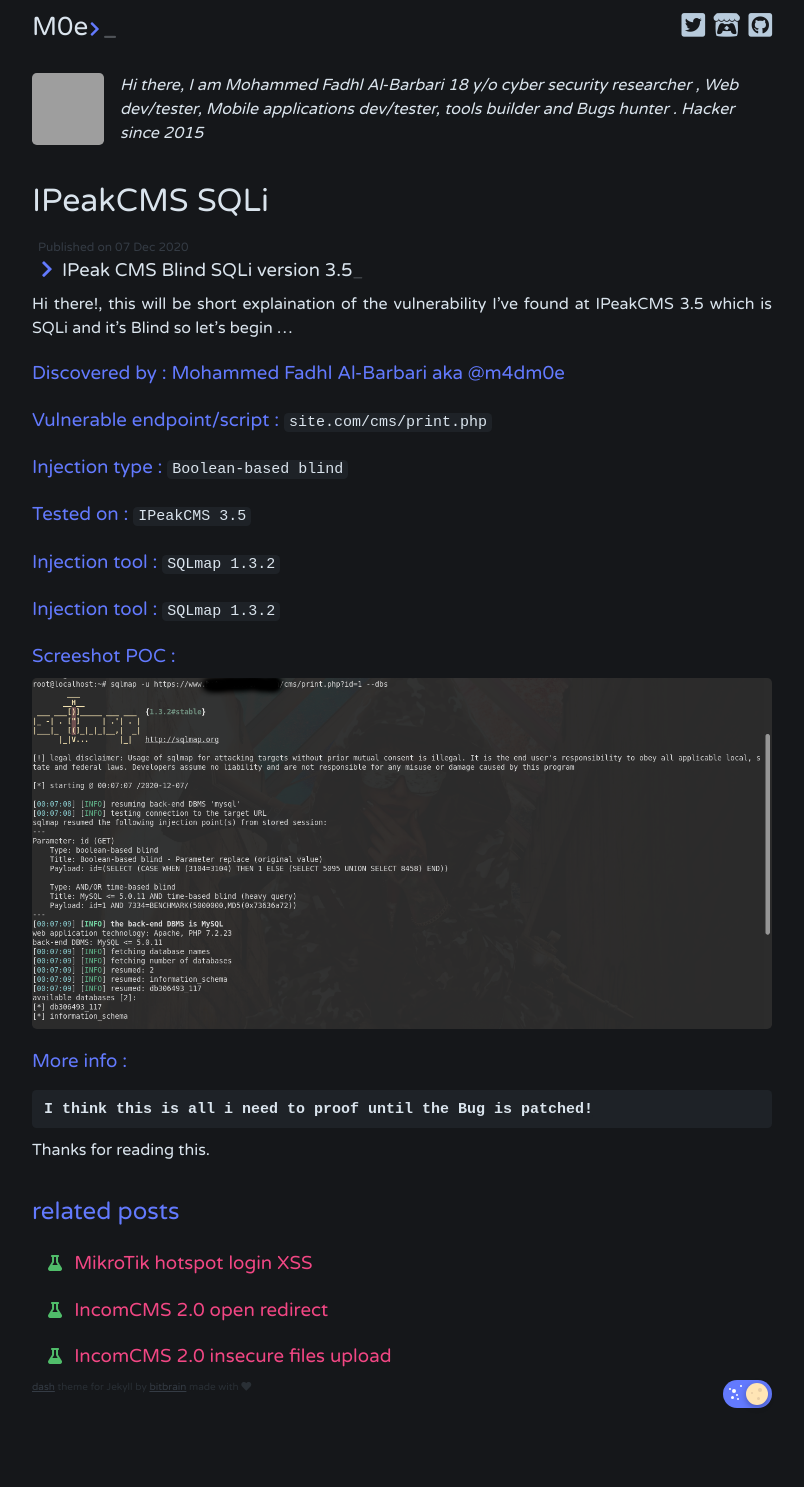
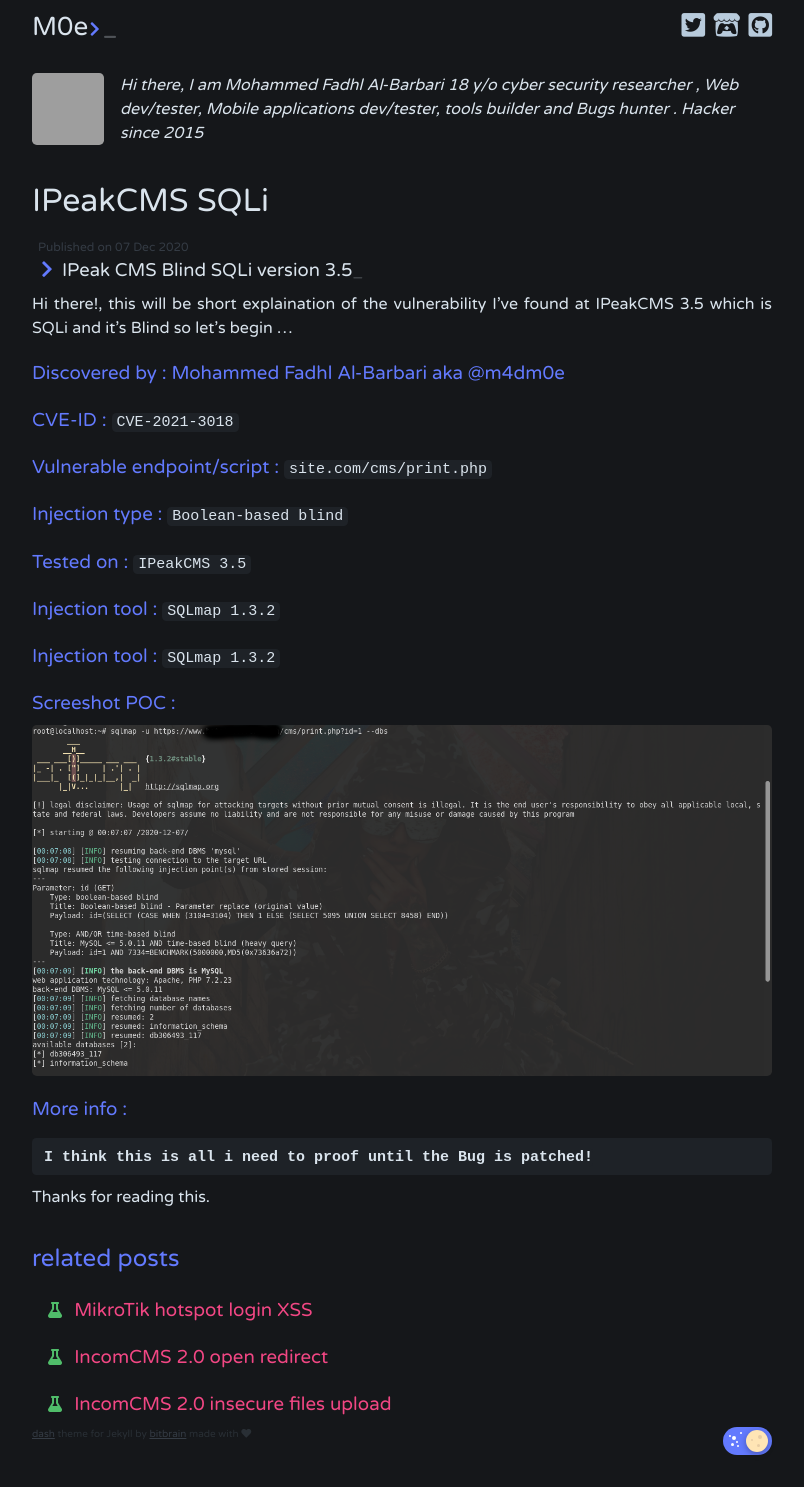
Before and after one commit to Spellingis/Spellingis.github.io, a Jekyll site: the page built from _posts/2020-12-07-ipeak-cms-sqli.md, in a window 1280 px wide. Shown: the whole page, without its empty margins (238-1042 px from the left). Built offline with Jekyll 4.4.1, drawn with Linux system fonts in a browser that asks for light colours; comment, search, counter and statistics services are not loaded; before the commit the page ends 1440 px from its top, so only the background shows below that; grey boxes are pictures that could not be loaded.

Commit message:
Update 2020-12-07-ipeak-cms-sqli.md

```diff
--- a/_posts/2020-12-07-ipeak-cms-sqli.md
+++ b/_posts/2020-12-07-ipeak-cms-sqli.md
@@ -8,6 +8,7 @@ tags: exploits bugbounty
 
 ### Discovered by : Mohammed Fadhl Al-Barbari aka @m4dm0e
 
+### CVE-ID : `CVE-2021-3018`
 
 ### Vulnerable endpoint/script : `site.com/cms/print.php`
 
```
